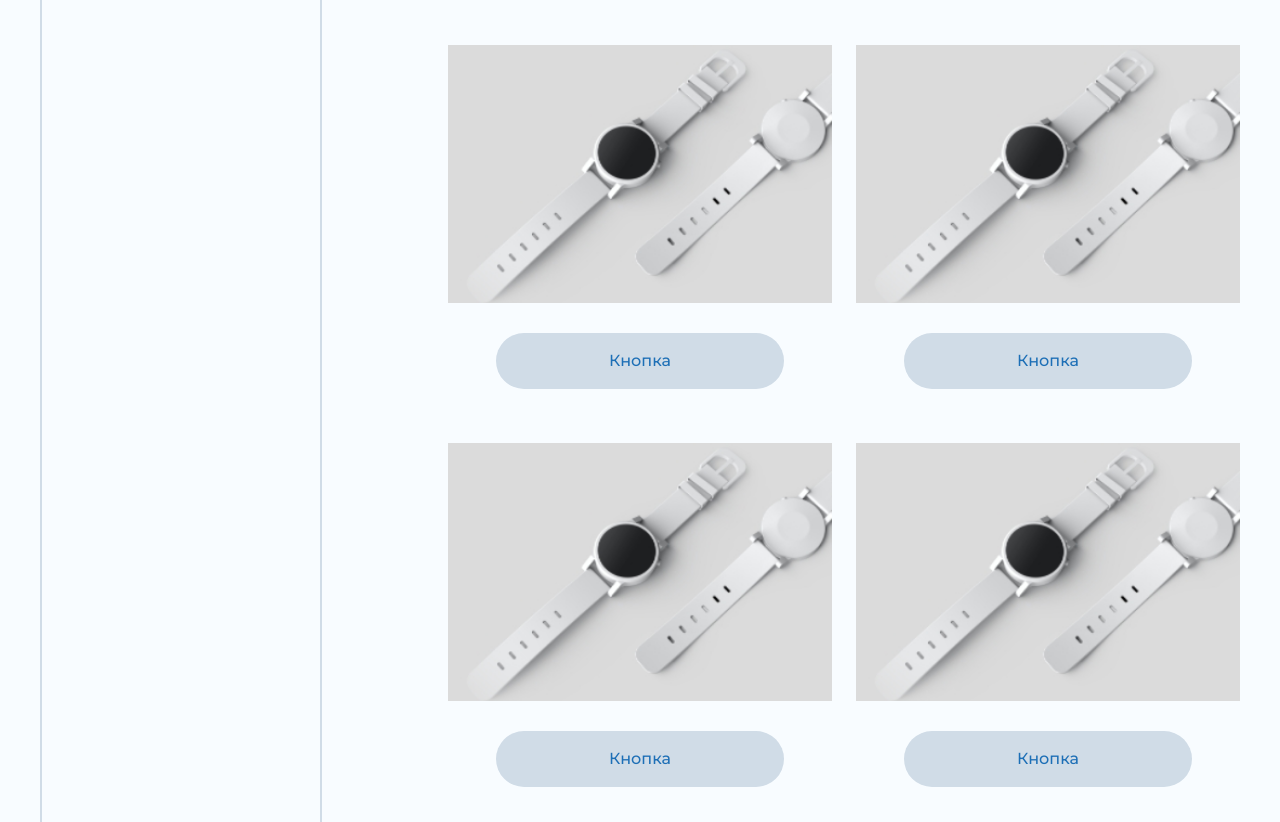
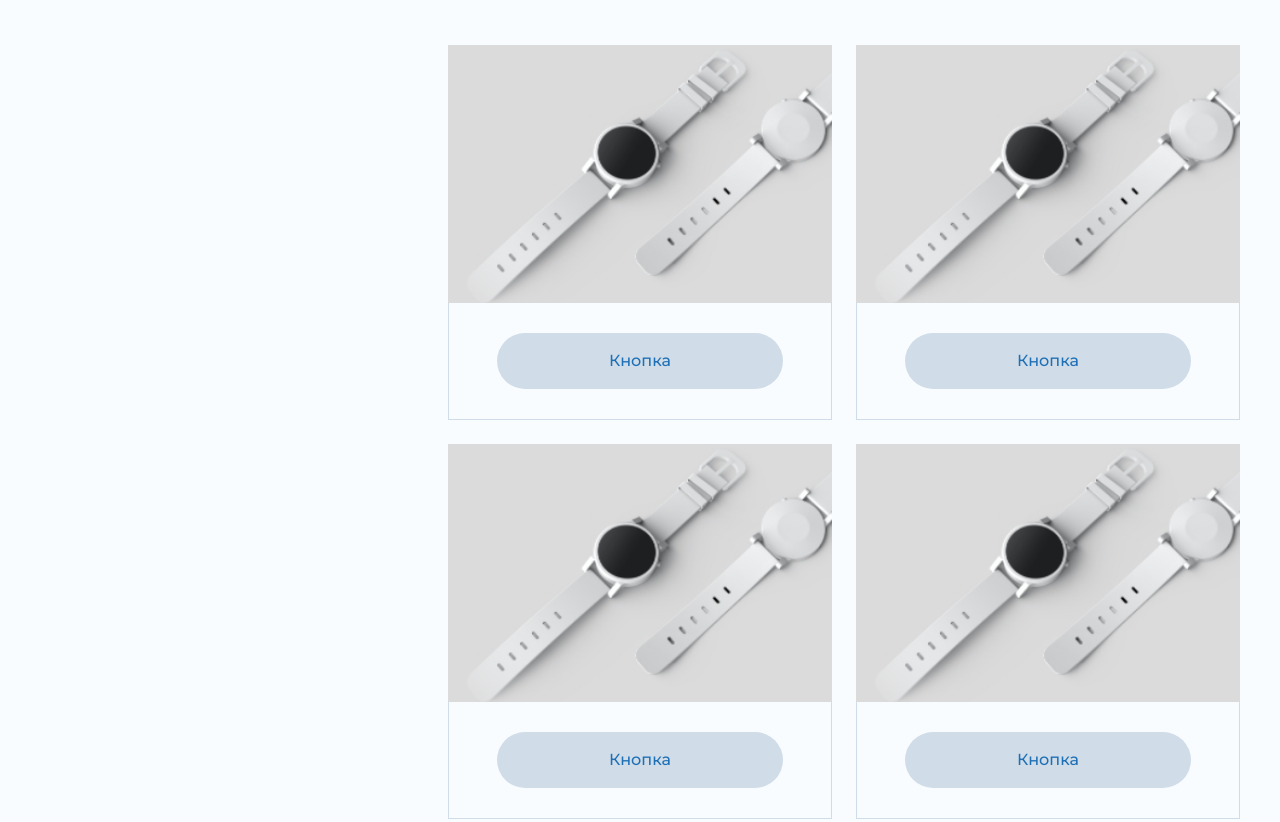
Before and after one commit to irylaph0/homework, a plain HTML site: page lesson68-73/index.html in a window 1280 px wide. Shown: the part 1717-2539 px from the top of the page. Drawn offline with Linux system fonts and the light colour scheme.

Commit message:
Add files via upload

```diff
--- a/lesson68-73/css/style.css
+++ b/lesson68-73/css/style.css
@@ -18,7 +18,7 @@ body {
 .header {
     min-height: 108px;
     padding: 30px 0;
-    line-height: 150%;
+    line-height: 1.5;
 }
 
 .header__wrapper {
@@ -41,6 +41,7 @@ body {
 
 .socials {
     display: flex;
+    flex-wrap: wrap;
     align-items: center;
     justify-content: end;
     gap: 10px 30px;
@@ -49,14 +50,13 @@ body {
 /* ===================================================================== */
 
 .hero {
+    padding: 120px 0;
     color: #F8FCFF;
-    height: 100%;
     line-height: 1.5;
     position: relative;
 }
 
 .hero__wrapper {
-    padding: 120px 0;
     display: flex;
     align-items: center;
     flex-direction: column;
@@ -146,15 +146,21 @@ body {
 
 /* ===================================================================== */
 
+.main__general {
+    padding: 120px 0;
+}
+
+
 .main__wrapper {
-    padding: 120px 0;
     display: flex;
-    gap: 126px;
+    gap: 30px;
+    align-items: start;
+    justify-content: space-between;
 }
 
 .main__body {
-    display: flex;
-    flex-direction: column;
+    min-width: 0;
+    max-width: 792px;
     width: 100%;
 }
 
@@ -164,8 +170,10 @@ body {
 
 .aside {
     border: 2px solid #d0dce7;
+    font-weight: 500;
     width: 100%;
     max-width: 282px;
+
 }
 
 .aside__list {
@@ -190,18 +198,12 @@ body {
     width: 100%;
 }
 
-.gallery__img_big-left,
-.gallery__img_big-right {
-    font-size: 24px;
-    line-height: 29px;
-}
-
 .gallery__img {
+    display: block;
     position: relative;
     overflow: hidden;
     padding-bottom: 100%;
 }
-
 
 .gallery__img img {
     width: 100%;
@@ -210,7 +212,7 @@ body {
     top: 0;
     left: 0;
     object-fit: cover;
-    object-position: center center;
+    object-position: 50% 50%;
 }
 
 .gallery__img_big-left {
@@ -243,20 +245,24 @@ body {
     transform: translateY(0%);
 }
 
+.gallery__img_big-left,
+.gallery__img_big-right {
+    font-size: 24px;
+    line-height: 29px;
+}
+
 /* ===================================================================== */
 
-.products__list {
+.products {
     display: grid;
     grid-template-columns: repeat(2, 1fr);
     gap: 24px;
-    width: 100%;
-    grid-auto-flow: dense;
+
+
 }
 
 .products__item-img {
-    display: block;
     position: relative;
-    overflow: hidden;
     padding-bottom: 67.2%;
 }
 
@@ -276,4 +282,6 @@ body {
     display: flex;
     text-align: center;
     align-items: center;
+    border: 1px solid #D0DCE7;
+    border-top: none;
 }
--- a/lesson68-73/index.html
+++ b/lesson68-73/index.html
@@ -146,8 +146,7 @@
 
 
                         </div>
-                        <div class="products">
-                            <ul class="products__list">
+                        <ul class="products">
                             <li class="products__item">
                                 <div class="products__item-img">
                                     <img src="./img/watch.jpeg" alt="Часы">
@@ -201,7 +200,6 @@
                 </div>
             </div>
         </div>
-        </div>
     </main>
     <footer></footer>
 </body>
```
Lines whose indentation alone changed are shown as unchanged.
